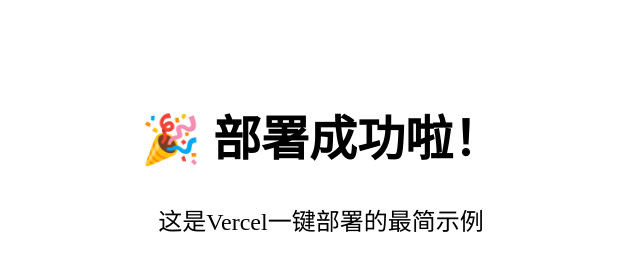
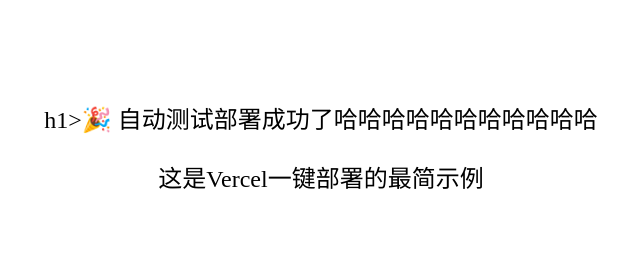
Before and after one commit to wudodohh/vercel-demo, a plain HTML site: page index.html in a window 1280 px wide. Shown: the whole page, without its empty margins (319-959 px from the left). Drawn offline with Linux system fonts and the light colour scheme.

Commit message:
测试自动部署

```diff
--- a/index.html
+++ b/index.html
@@ -8,7 +8,7 @@
     </style>
 </head>
 <body>
-    <h1>🎉 部署成功啦！</h1>
+    h1>🎉 自动测试部署成功了哈哈哈哈哈哈哈哈哈哈哈
     <p>这是Vercel一键部署的最简示例</p>
 </body>
 </html>
```
